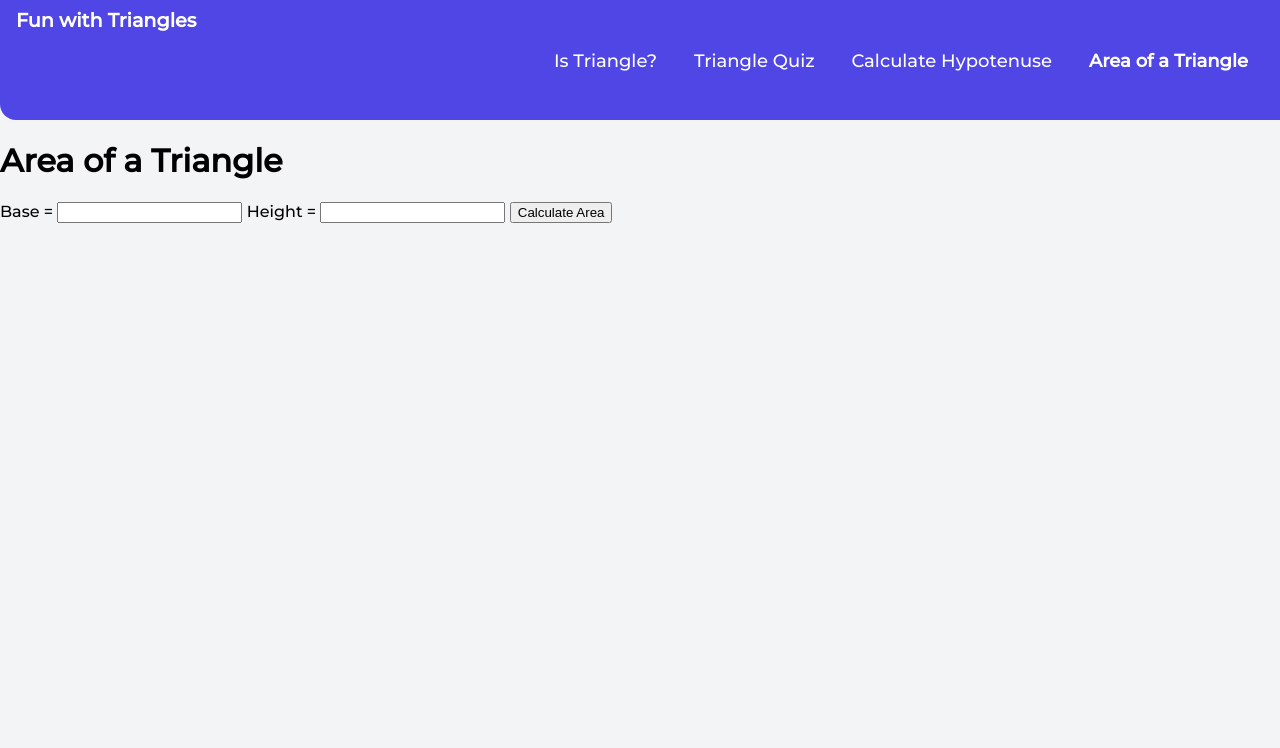
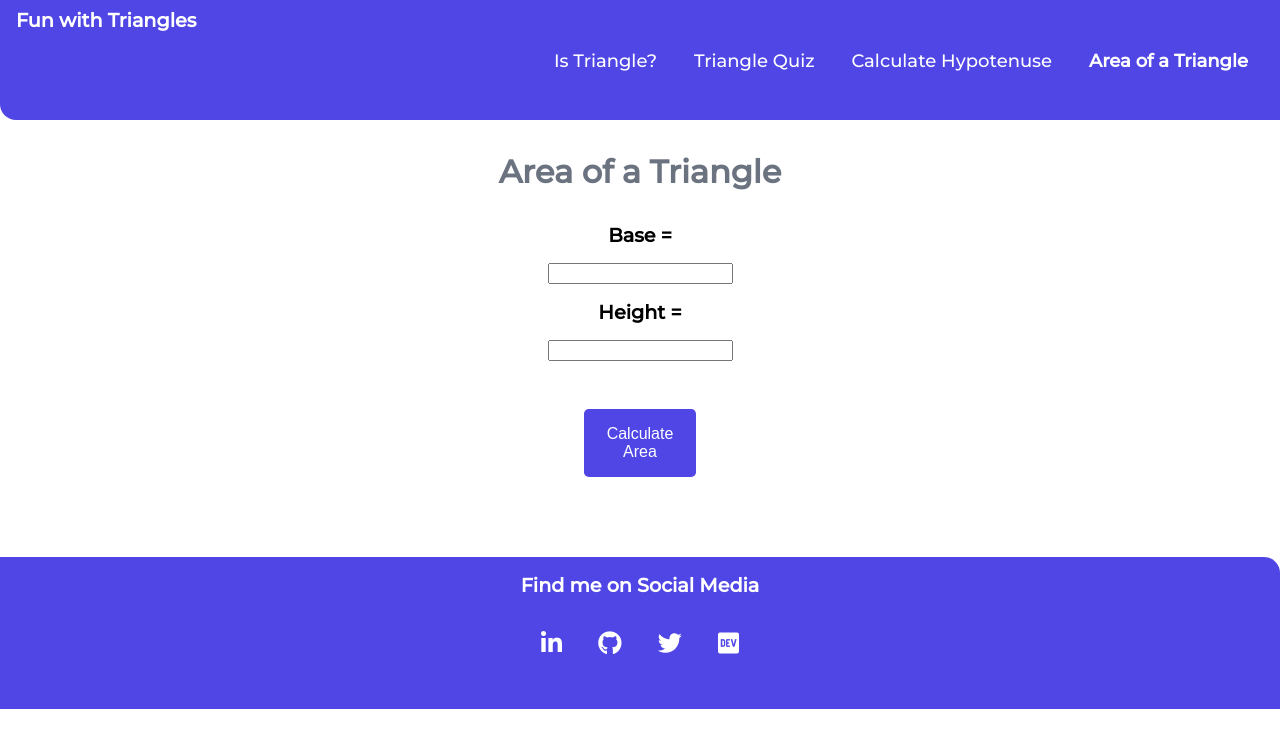
Before and after one commit to KaustubhM1997/fun-with-triangles, a plain HTML site: page area.html in a window 1280 px wide. Drawn offline with Linux system fonts and the light colour scheme.

Commit message:
style: CSS added

```diff
--- a/area.html
+++ b/area.html
@@ -6,6 +6,7 @@
     <meta name="viewport" content="width=device-width, initial-scale=1.0">
     <title>Calculate Area</title>
     <link rel="stylesheet" href="style.css">
+    <link rel="stylesheet" href="https://cdnjs.cloudflare.com/ajax/libs/font-awesome/5.15.3/css/all.min.css">
 </head>
 <body>
 
@@ -39,6 +40,23 @@
     <div id="output"></div>
 
 
+    <footer class="footer">
+
+        <div class="footer-header">Find me on Social Media</div>
+
+        <ul class="social-links list-non-bullet">
+
+            <li class="list-item-inline"> <a target="_blank" class="link footer-symbol"
+                    href="https://www.linkedin.com/in/kaustubh-manglurkar-871ba0167/"><i class="fab fa-linkedin-in"></i></a></li>
+            <li class="list-item-inline"> <a target="_blank" class="link footer-symbol"
+                    href="https://github.com/KaustubhM1997"><i class="fab fa-github"></i></a></li>
+            <li class="list-item-inline"> <a target="_blank" class="link footer-symbol" href="https://twitter.com/KaustubhManglu1"><i class="fab fa-twitter"></i></a></li>
+            <li class="list-item-inline"> <a target="_blank" class="link footer-symbol" href="https://dev.to/kaustubhmanglu1/create-your-first-cli-app-4c1p"><i class="fab fa-dev"></i></a></li>
+
+        </ul>
+    </footer>
+
+
     <script src="area.js" type="text/javascript"></script>
 
 
--- a/area.js
+++ b/area.js
@@ -8,7 +8,7 @@ function findArea() {
 
     const area = calculateArea(Number(areaInputs[0].value), Number(areaInputs[1].value));
 
-    outputDiv.innerText = "The area of the triangle is " + area;
+    outputDiv.innerText = "The area of the triangle is " + area + " square cm";
 
 }
 
--- a/hypotenuse.js
+++ b/hypotenuse.js
@@ -9,7 +9,7 @@ function calculateHypotenuse() {
 
     const lengthOfHypotenuse = Math.sqrt(storeSum).toFixed(2);
 
-    outputDiv.innerText = "The length of the hypotenuse is " + lengthOfHypotenuse;
+    outputDiv.innerText = "The length of the hypotenuse is " + lengthOfHypotenuse + " cm";
 
 }
 
--- a/style.css
+++ b/style.css
@@ -4,9 +4,7 @@
 
     --primary-color:
     #4F46E5;
-    --dark-gray: #6B7280;
-    --off-white: #F3F4F6;
-    --background-color: #065F46;
+    --secondary-color: #6B7280;
 }
 
 
@@ -15,6 +13,36 @@ body {
     font-family: 'Montserrat', sans-serif;
     background-color: var(--off-white);
     margin: 0px;
+}
+
+h1 {
+
+    text-align: center;
+    margin: 2rem 0rem;
+    color: var(--secondary-color);
+}
+
+h2 {
+
+    text-align: center;
+    margin: 2rem 0rem;
+    color: var(--primary-color);
+
+}
+
+label, input {
+
+    display: block;
+    margin: auto;
+    text-align: center;
+    /* margin: 0.5rem 0rem; */
+}
+
+label {
+
+    margin: 1rem 0rem;
+    font-size: 1.2rem;
+    font-weight: bold;
 }
 
 .navigation {
@@ -68,3 +96,59 @@ body {
     padding: 0rem 1rem;
     color: white;
 }
+
+button{
+
+    display: block;
+    padding: 1rem;
+    border-radius: 0.3rem;
+    width: 5rem;
+    margin: auto;
+    margin-top: 3rem;
+    color: white;
+    background-color: var(--primary-color);
+    border: none;
+    width: 7rem;
+    font-size: 1rem;
+
+
+}
+
+#output {
+
+  text-align: center;
+  margin-top: 4rem;
+  font-size: 1.6rem;
+  font-weight: bold;
+  color: var(--secondary-color);
+}
+
+
+.footer {
+
+    background-color: var(--primary-color);
+    border-top-right-radius: 1rem;
+    padding: 1rem;
+    height: 15vh;
+    text-align: center;
+    color: white;
+    margin-top: 5rem;
+}
+
+.footer ul {
+
+    padding-inline-start: 0px;
+}
+
+.footer-header {
+
+    font-size: 1.2rem;
+    font-weight: bold;
+    padding-bottom: 1rem;
+
+}
+
+.footer-symbol {
+
+    font-size: 1.5rem;
+}
```
Also changed, not shown: hypotenuse.html (+19 -0 lines), index.html (+4 -10 lines), trianglequiz.html (+18 -0 lines).
